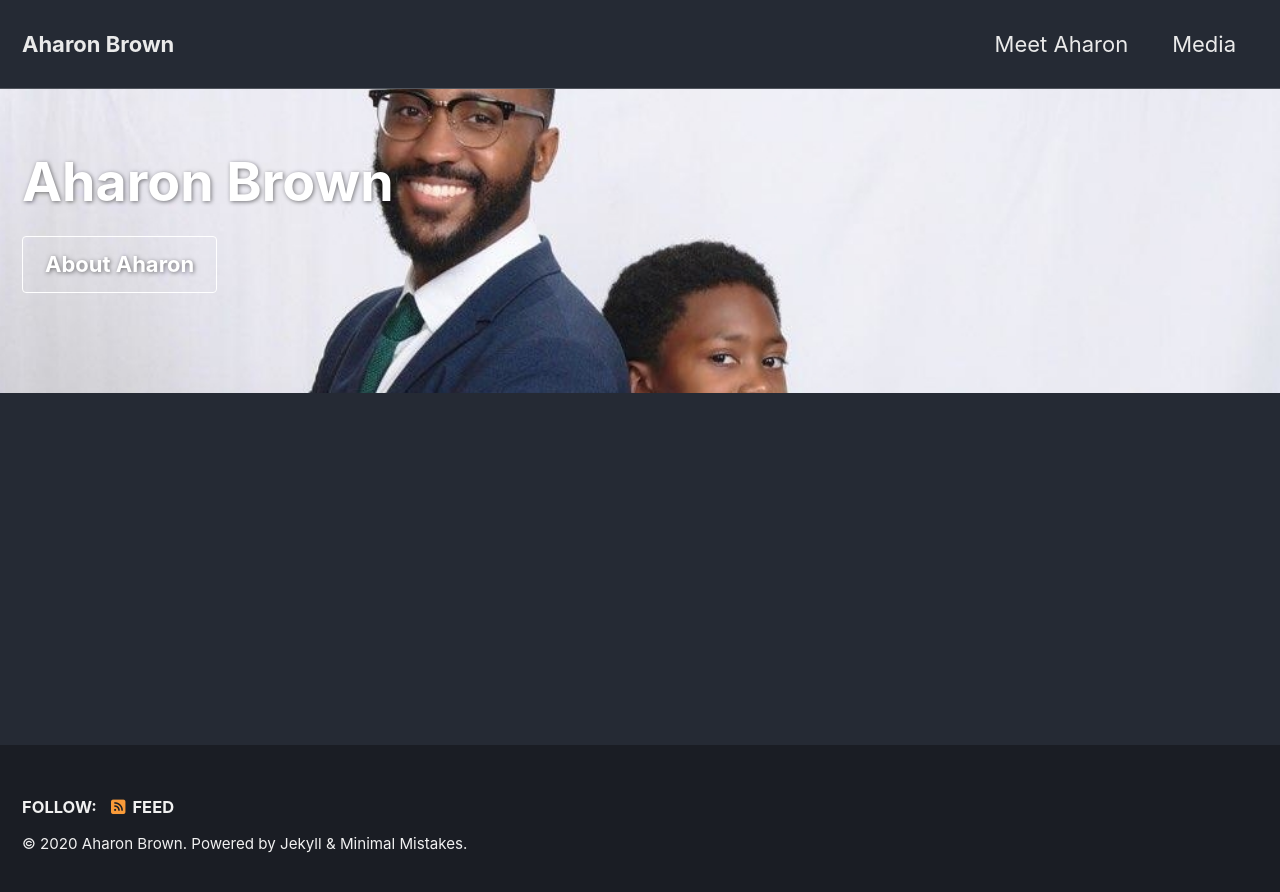
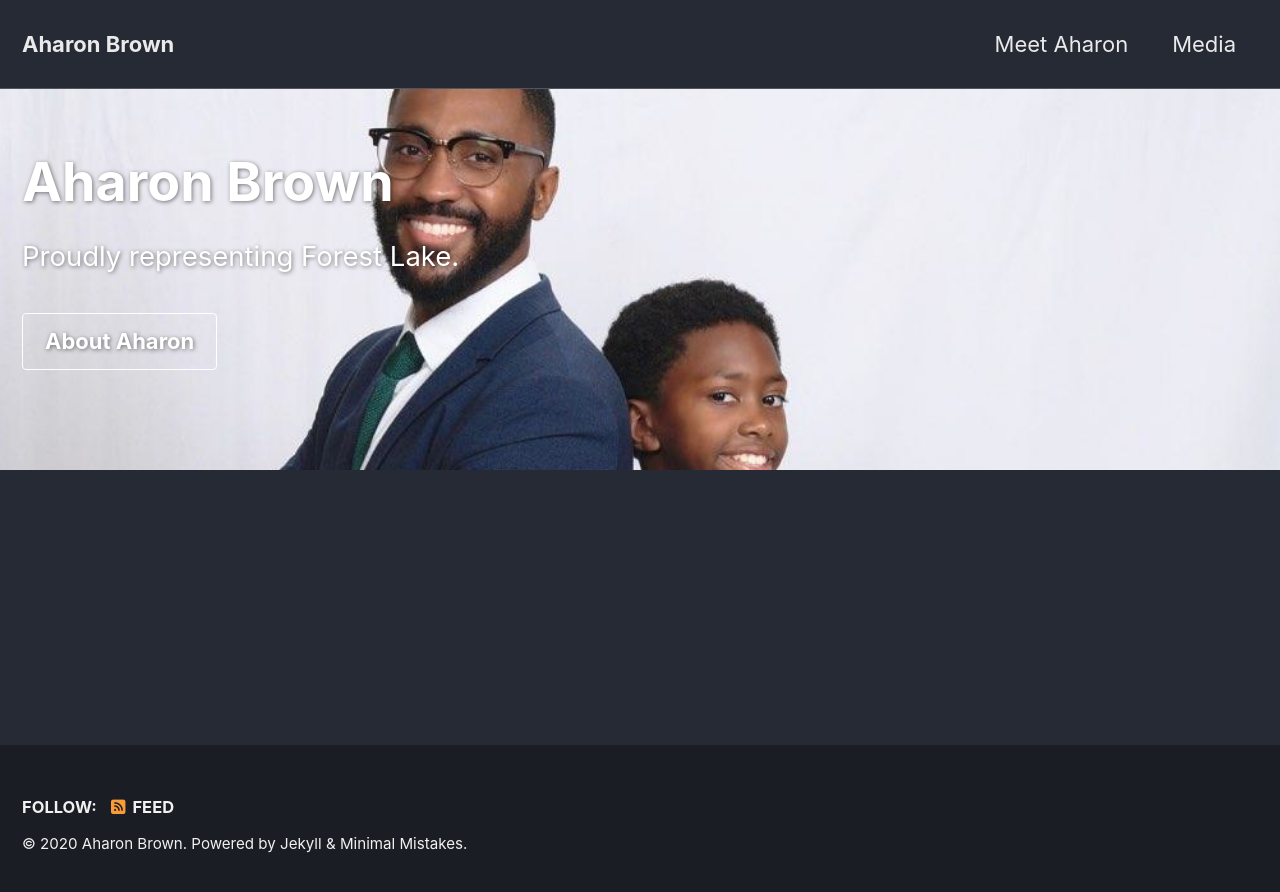
Before and after one commit to aharonbrownforestpark/aharonbrownforestpark.github.io, a Jekyll site: the page built from _pages/home.md, in a window 1280 px wide. Shown: the top 892 px of the page. Built offline with Jekyll 4.4.1, drawn with Linux system fonts in a browser that asks for light colours; cached includes are drawn as plain includes; nearby versions of some CDN libraries.

Commit message:
Added excerpt on home page

```diff
--- a/_pages/home.md
+++ b/_pages/home.md
@@ -7,4 +7,5 @@ header:
   actions:
     - label: "About Aharon"
       url: "/about/"
+excerpt: Proudly representing Forest Lake.
 ---
```
